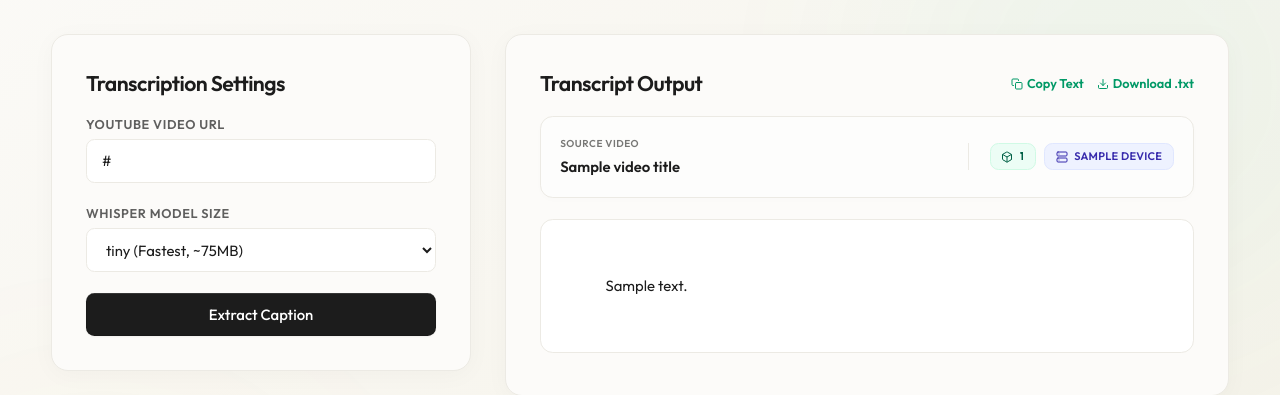
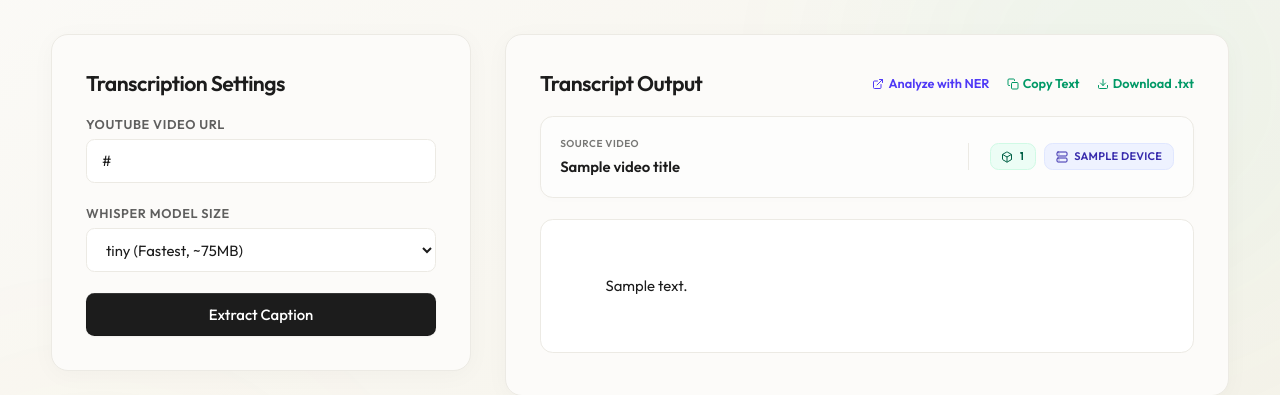
Before and after one commit to itsquockhang/STAR-FRAM, a FastAPI app: template src/templates/transcribe.html in a window 1280 px wide; the page is wider, and only the part inside the window is pictured. Shown: the part 65-460 px from the top of that part. Run offline with FastAPI, Linux system fonts and the light colour scheme; the template is opened without the code that fills it: most values are stand-ins (such as "Sample title", 1, 10 or a date in 2020); parts of the project's set-up code (start-up, migrations or seed data) failed here and were passed over.

Commit message:
Implement seamless integration to jump and send transcript text to NER tool via sessionStorage

```diff
--- a/src/templates/transcribe.html
+++ b/src/templates/transcribe.html
@@ -200,7 +200,11 @@
         <div class="flex justify-between items-center mb-4">
           <h2 class="text-xl font-semibold tracking-tight">Transcript Output</h2>
           {% if transcript_text %}
-          <div class="flex items-center gap-3">
+          <div class="flex items-center gap-4">
+            <button type="button" id="sendToNerBtn" class="text-xs font-semibold text-indigo-600 hover:text-indigo-700 transition-colors flex items-center gap-1 cursor-pointer">
+              <svg width="12" height="12" viewBox="0 0 24 24" fill="none" stroke="currentColor" stroke-width="2" stroke-linecap="round" stroke-linejoin="round" class="shrink-0"><polyline points="15 3 21 3 21 9"></polyline><line x1="10" y1="14" x2="21" y2="3"></line><path d="M18 13v6a2 2 0 0 1-2 2H5a2 2 0 0 1-2-2V8a2 2 0 0 1 2-2h6"></path></svg>
+              Analyze with NER
+            </button>
             <button type="button" id="copyBtn" class="text-xs font-semibold text-emerald-600 hover:text-emerald-700 transition-colors flex items-center gap-1 cursor-pointer">
               <svg width="12" height="12" viewBox="0 0 24 24" fill="none" stroke="currentColor" stroke-width="2" stroke-linecap="round" stroke-linejoin="round" class="shrink-0"><rect x="9" y="9" width="13" height="13" rx="2" ry="2"></rect><path d="M5 15H4a2 2 0 0 1-2-2V4a2 2 0 0 1 2-2h9a2 2 0 0 1 2 2v1"></path></svg>
               Copy Text
@@ -357,6 +361,19 @@
       });
     }
 
+    // Send to NER Action
+    const sendToNerBtn = document.getElementById('sendToNerBtn');
+    if (sendToNerBtn) {
+      sendToNerBtn.addEventListener('click', () => {
+        const transcriptBox = document.getElementById('transcriptBox');
+        if (transcriptBox) {
+          const textContent = transcriptBox.innerText;
+          sessionStorage.setItem('ner_carry_text', textContent);
+          window.location.href = '/ner';
+        }
+      });
+    }
+
     // ---- Dynamic Model size selection based on device ----
     const deviceChoice = document.getElementById('deviceChoice');
     const modelSize = document.getElementById('modelSize');
```
Also changed, not shown: src/templates/ner.html (+8 -0 lines).
